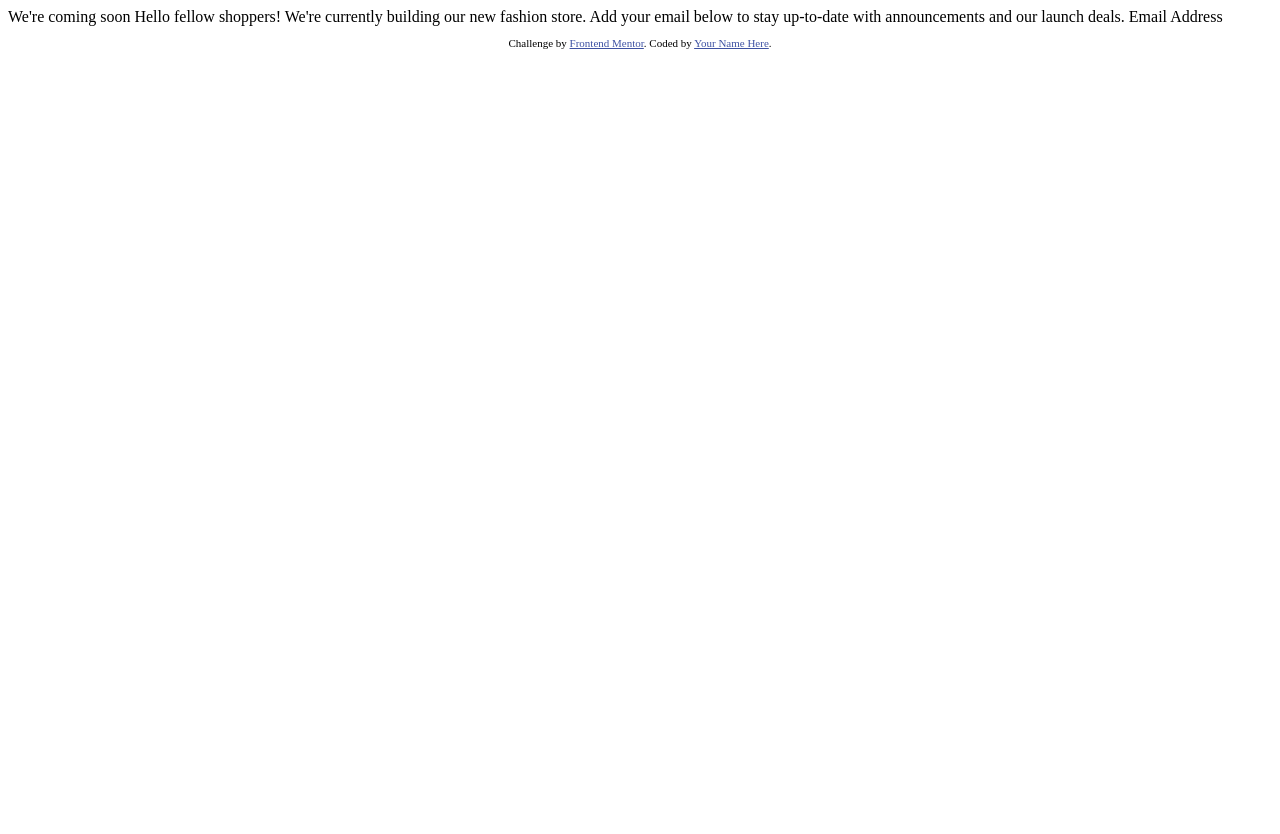
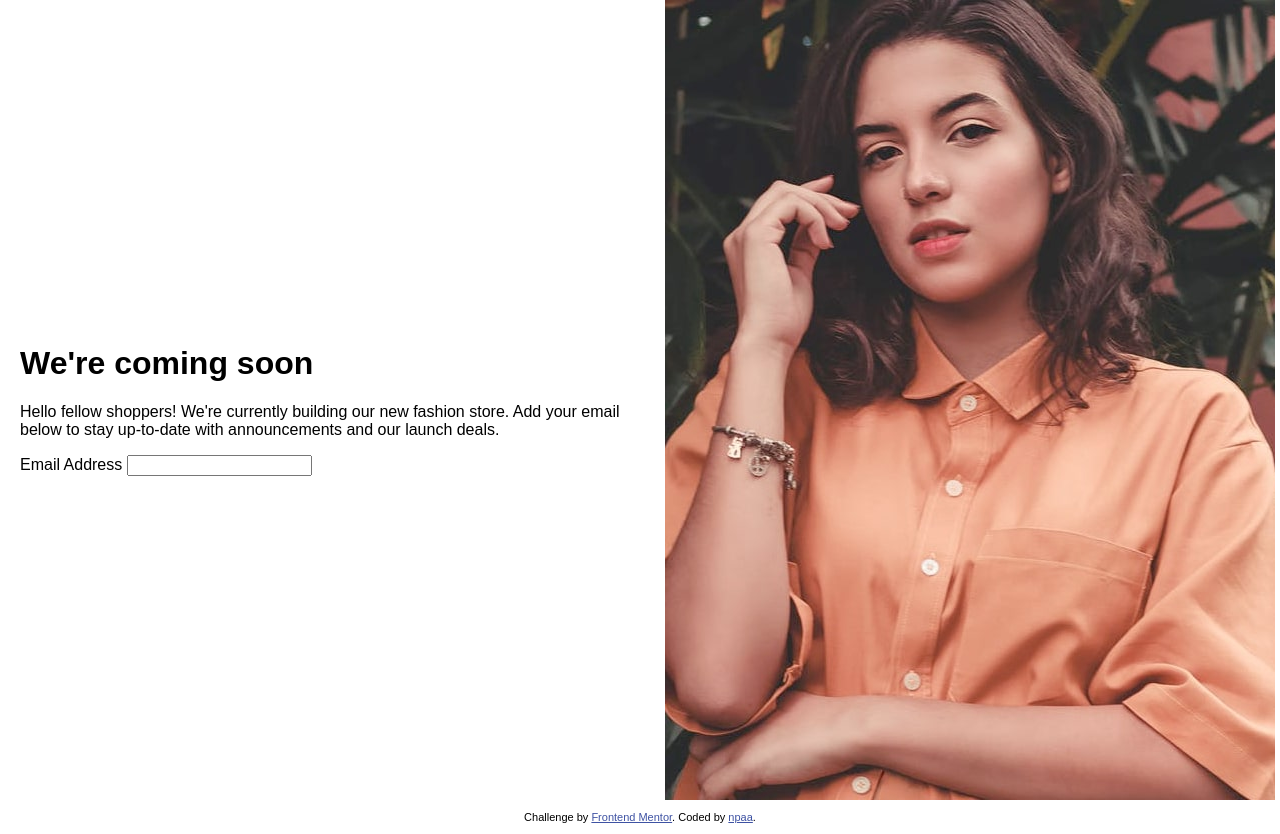
Before and after one commit to npaa-sdk/base-apparel-coming-soon, a plain HTML site: page index.html in a window 1280 px wide. Before the commit the page ends 800 px from the top, so only its background shows below. Drawn offline with Linux system fonts and the light colour scheme.

Commit message:
Update index.html

```diff
--- a/index.html
+++ b/index.html
@@ -10,23 +10,68 @@
 
   <!-- Feel free to remove these styles or customise in your own stylesheet 👍 -->
   <style>
-    .attribution { font-size: 11px; text-align: center; }
-    .attribution a { color: hsl(228, 45%, 44%); }
+    body {
+      display: flex;
+      flex-direction: column;
+      justify-content: space-between;
+      align-items: center;
+      height: 100vh;
+      margin: 0;
+      padding: 0;
+      font-family: Arial, sans-serif;
+    }
+    .main-content {
+      display: flex;
+      flex-direction: row;
+      justify-content: space-between;
+      align-items: center;
+      width: 100%;
+      flex: 1;
+    }
+    .content {
+      width: 50%;
+      padding: 20px;
+    }
+    .image-container {
+      width: 50%;
+      height: 100%;
+      display: flex;
+      justify-content: center;
+      align-items: center;
+    }
+    .image-container img {
+      max-width: 100%;
+      max-height: 100%;
+    }
+    .attribution {
+      font-size: 11px;
+      text-align: center;
+    }
+    .attribution a {
+      color: hsl(228, 45%, 44%);
+    }
   </style>
 </head>
 <body>
 
-  We're coming soon
+  <div class="main-content">
+    <div class="content">
+      <h1>We're coming soon</h1>
+      <p>Hello fellow shoppers! We're currently building our new fashion store.
+      Add your email below to stay up-to-date with announcements and our launch deals.</p>
+      <label for="email">Email Address</label>
+      <input type="email" id="email" name="email">
+    </div>
 
-  Hello fellow shoppers! We're currently building our new fashion store.
-  Add your email below to stay up-to-date with announcements and our launch deals.
-
-  Email Address
+    <div class="image-container">
+      <img src="images/hero-desktop.jpg" alt="Coming Soon Image">
+    </div>
+  </div>
 
   <footer>
     <p class="attribution">
       Challenge by <a href="https://www.frontendmentor.io?ref=challenge" target="_blank">Frontend Mentor</a>.
-      Coded by <a href="#">Your Name Here</a>.
+      Coded by <a href="#">npaa</a>.
     </p>
   </footer>
 </body>
```
